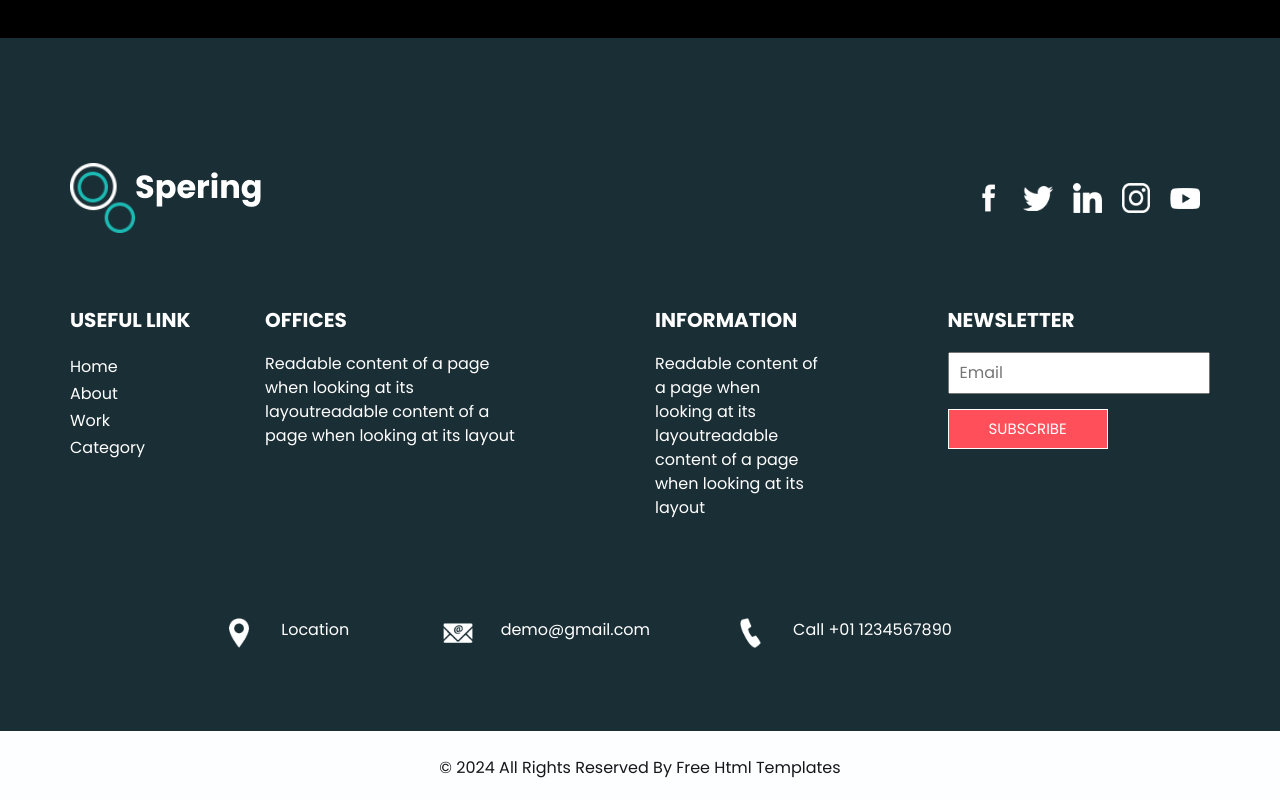
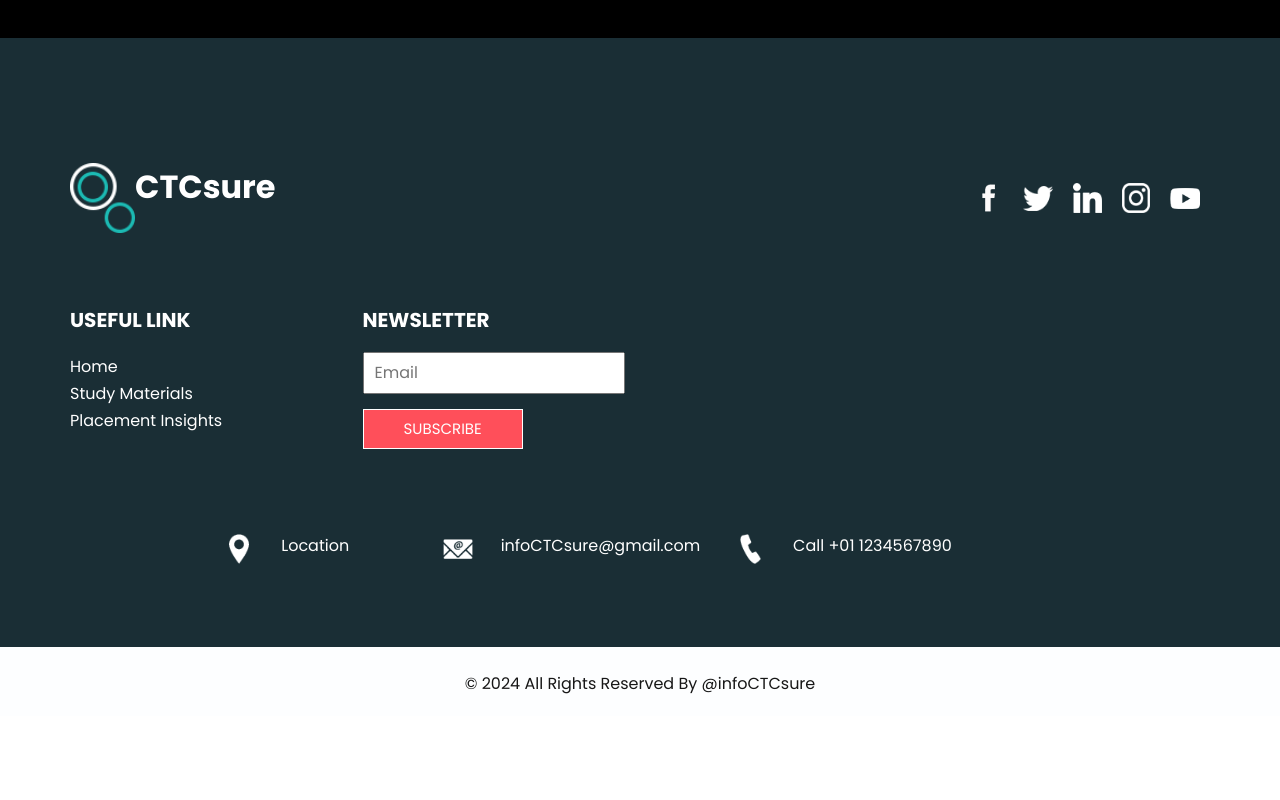
Before and after one commit to angry0batman/CTCsure, a plain HTML site: page webpage/category.html in a window 1280 px wide. Shown: the part 628-1428 px from the top of the page. After the commit the page ends 1344 px from the top, so only its background shows below. Drawn offline with Linux system fonts and the light colour scheme.

Commit message:
push changes

```diff
--- a/webpage/category.html
+++ b/webpage/category.html
@@ -172,7 +172,7 @@
           <div class="info_logo">
             <img src="images/logo.png" alt="" />
             <span>
-              Spering
+              CTCsure
             </span>
           </div>
           <div class="social_box">
@@ -206,34 +206,31 @@
                     <a class="" href="index.html">Home <span class="sr-only">(current)</span></a>
                   </li>
                   <li class="">
-                    <a class="" href="about.html">About </a>
+                    <a class="" href="about.html">Study Materials</a>
                   </li>
                   <li class="">
-                    <a class="" href="work.html">Work </a>
-                  </li>
-                  <li class="">
-                    <a class="" href="category.html">Category </a>
+                    <a class="" href="">Placement Insights </a>
                   </li>
                 </ul>
               </div>
             </div>
-            <div class="col-md-3 ">
+            <!--div class="col-md-3 ">
               <h5>
-                Offices
+                GUIDANCE FOR THE PLACEMENT
               </h5>
               <p>
                 Readable content of a page when looking at its layoutreadable content of a page when looking at its layout
               </p>
-            </div>
+            </div-->
 
-            <div class="col-md-3 col-lg-2 offset-lg-1">
+            <!--div class="col-md-3 col-lg-2 offset-lg-1">
               <h5>
                 Information
               </h5>
               <p>
                 Readable content of a page when looking at its layoutreadable content of a page when looking at its layout
               </p>
-            </div>
+            </div-->
 
             <div class="col-md-3  offset-lg-1">
               <div class="info_form ">
@@ -273,7 +270,7 @@
                     </div>
                     <div class="detail-box">
                       <h6>
-                        demo@gmail.com
+                        infoCTCsure@gmail.com
                       </h6>
                     </div>
                   </a>
@@ -306,7 +303,7 @@
     <div class="container">
       <p>
         &copy; <span id="displayDate"></span> All Rights Reserved By
-        <a href="https://html.design/">Free Html Templates</a>
+        <a href="">@infoCTCsure</a>
       </p>
     </div>
   </footer>
@@ -316,8 +313,9 @@
   <script src="js/jquery-3.4.1.min.js"></script>
   <script src="js/bootstrap.js"></script>
   <script src="js/custom.js"></script>
-
-</body>
+  <script src="https://cdn.botpress.cloud/webchat/v1/inject.js"></script>
+    <script src="https://mediafiles.botpress.cloud/f6879831-46a1-4b39-b07f-60ad2ed588ee/webchat/config.js" defer></script>
 </body>
 
+
 </html>
```
Also changed, not shown: webpage/about.html (+11 -17 lines), webpage/index.html (+1 -1 lines).
